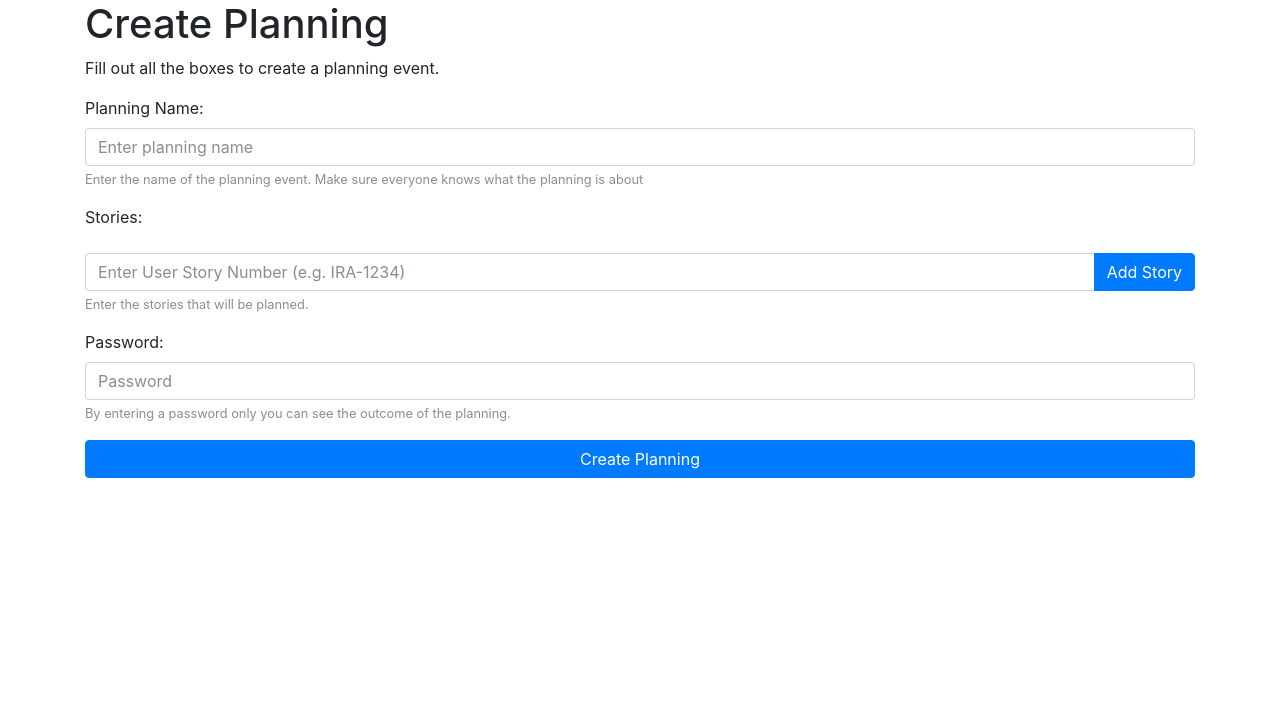
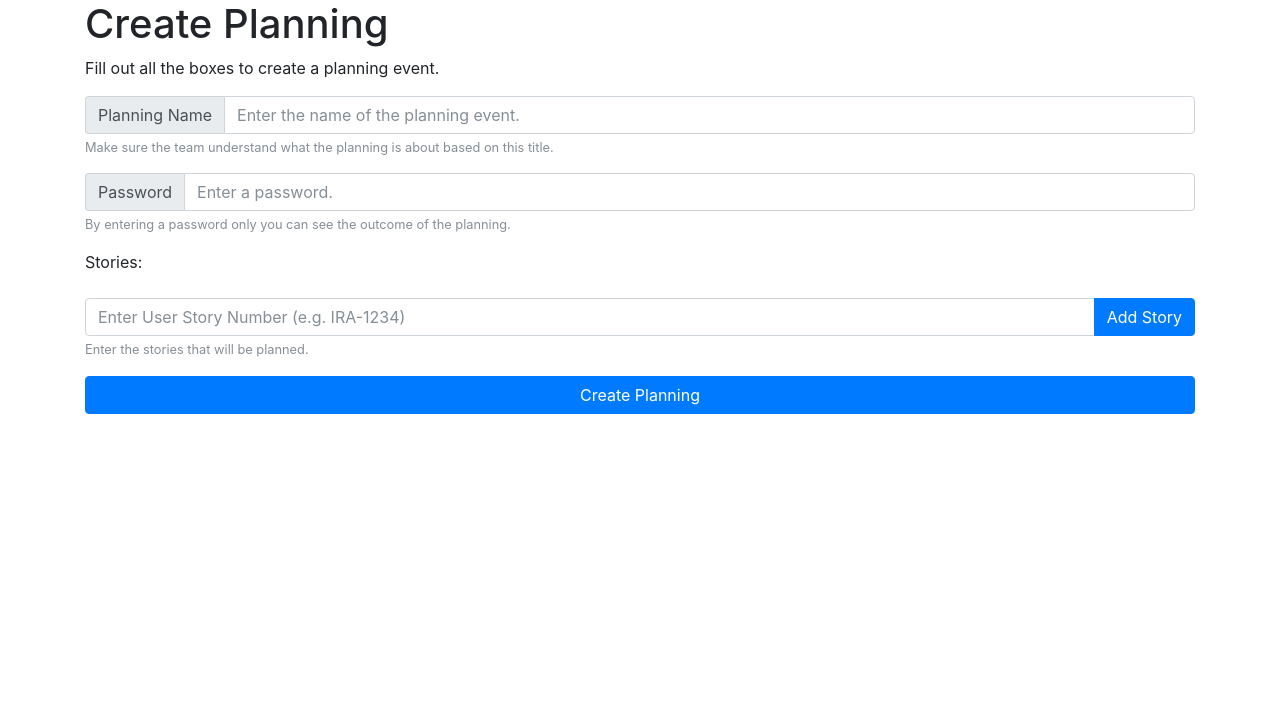
Before and after one commit to three-rocketeers/DistriPP, a Flask app: page /create in a window 1280 px wide. Shown: the top 718 px of the page. Run offline with Flask 2, Linux system fonts and the light colour scheme; some libraries are stand-ins or nearby versions.

Commit message:
BST: create page makeover (password and name done; story list todo)

```diff
--- a/static/js/listfunctions.js
+++ b/static/js/listfunctions.js
@@ -17,7 +17,8 @@ $(document).ready(function () {
          }
          */
         if (userInput) {
-            $('#list-items').append("<li class='list-group-item'><input class='no-border' type='text' name='stories' readonly value='" + userInput + "'><i class='fa fa-trash float-right' aria-hidden='true'></i>" + "</li>");
+            $('#list-items').append('<div class="input-group"> <input type="text" class="form-control" name="stories" value="' + userInput + '" aria-label="story"> <span class="input-group-btn"> <button class="btn btn-secondary" type="button"><i class="fa fa-trash float-right" aria-hidden="true"></i></button> </span> </div>');
+            //$('#list-items').append("<li class='list-group-item'><input class='no-border' type='text' name='stories' readonly value='" + userInput + "'><i class='fa fa-trash float-right' aria-hidden='true'></i>" + "</li>");
         }
 
         $('#new-item').val("");
--- a/templates/create.html
+++ b/templates/create.html
@@ -12,11 +12,24 @@
         <p>Fill out all the boxes to create a planning event.</p>
         <form action="{{ url_for('create_planning') }}" method="post">
             <div class="form-group">
-                <label for="title">Planning Name:</label>
-                <input type="text" class="form-control" name="title" placeholder="Enter planning name">
-                <small id="titleHelp" class="form-text text-muted">Enter the name of the planning event. Make sure
-                    everyone
-                    knows what the planning is about
+                <div class="input-group">
+                    <span class="input-group-addon" id="basic-addon1">Planning Name</span>
+                    <input type="text" class="form-control" placeholder="Enter the name of the planning event."
+                           aria-label="plan" aria-describedby="basic-addon1" name="title">
+                </div>
+                <small id="titlehelp" class="form-text text-muted">Make sure the team understand what the planning is
+                    about based on this title.
+                </small>
+            </div>
+
+            <div class="form-group">
+                <div class="input-group">
+                    <span class="input-group-addon" id="basic-addon1">Password</span>
+                    <input type="password" class="form-control" placeholder="Enter a password." aria-label="Username"
+                           aria-describedby="basic-addon1" name="passwordbox">
+                </div>
+                <small id="passHelp" class="form-text text-muted">By entering a password only you can see the outcome of
+                    the planning.
                 </small>
             </div>
 
@@ -40,14 +53,6 @@
 
             <!-- TODO create better place for all warnings and errors -->
             <div class="form-group error alert alert-danger collapse"></div>
-            <div class="form-group">
-                <label for="passwordbox">Password:</label>
-                <input type="password" class="form-control" name="passwordbox" placeholder="Password">
-                <small id="passHelp" class="form-text text-muted">By entering a password only you can see the outcome of
-                    the
-                    planning.
-                </small>
-            </div>
 
             <button type="submit" class="btn btn-primary btn-block">Create Planning</button>
 
```
